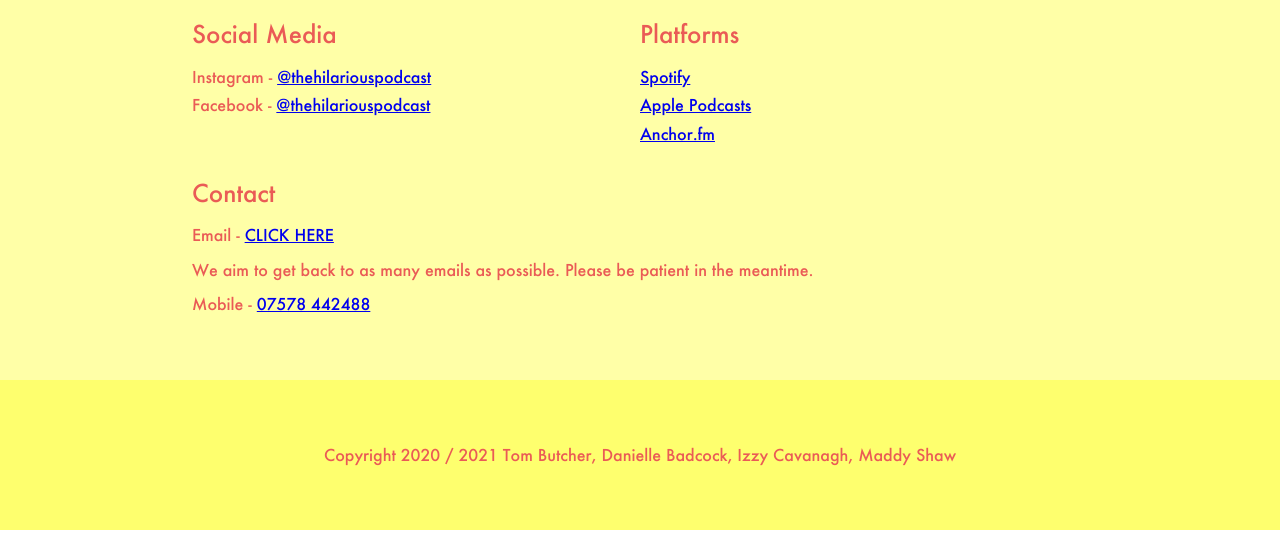
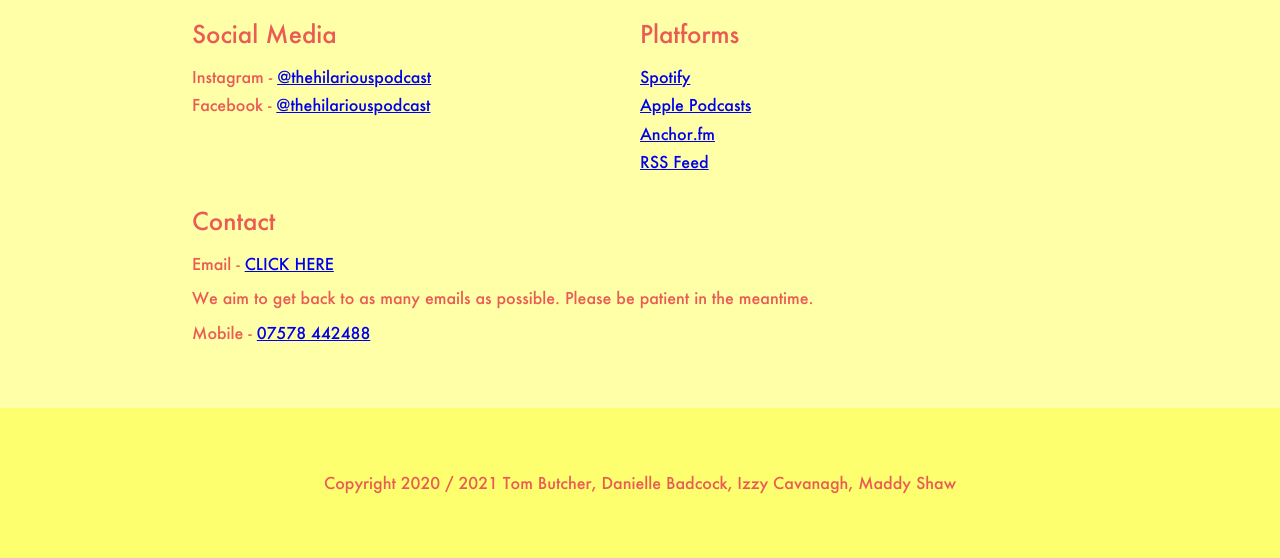
Before and after one commit to tom-23/HilariousSite, a plain HTML site: page index.html in a window 1280 px wide. Shown: the part 1135-1693 px from the top of the page. Before the commit the page ends 1665 px from the top, so only its background shows below. Drawn offline with Linux system fonts and the light colour scheme.

Commit message:
Added RSS Feed Link

```diff
--- a/index.html
+++ b/index.html
@@ -41,6 +41,7 @@
                         <li><a href="https://podcasts.apple.com/gb/podcast/h-larious/id1538821423">Apple Podcasts</a>
                         </li>
                         <li><a href="https://anchor.fm/hlarious">Anchor.fm</a></li>
+                        <li><a href="https://anchor.fm/s/3e7e0b38/podcast/rss">RSS Feed</a></li>
                     </ul>
                 </div>
 
```
